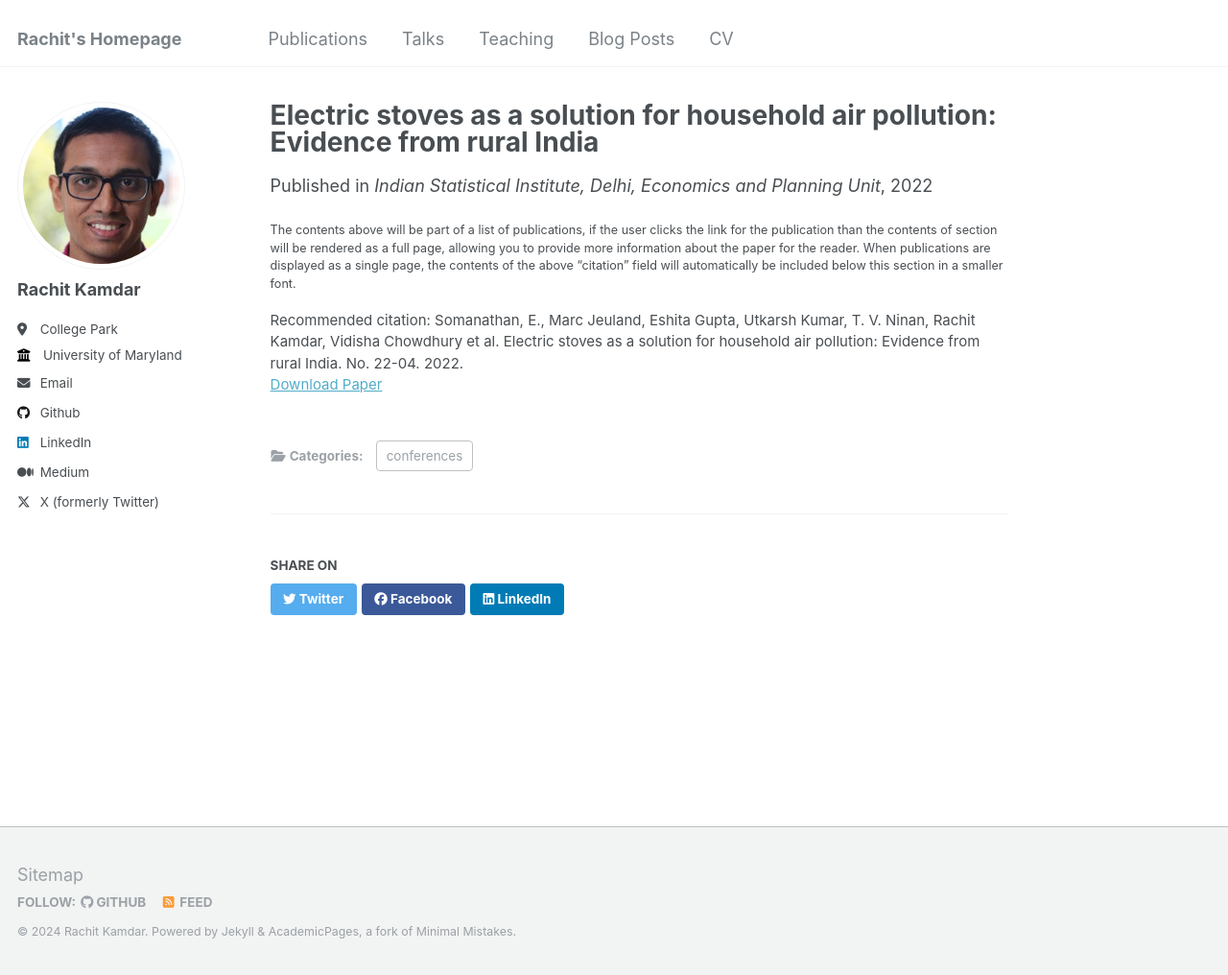
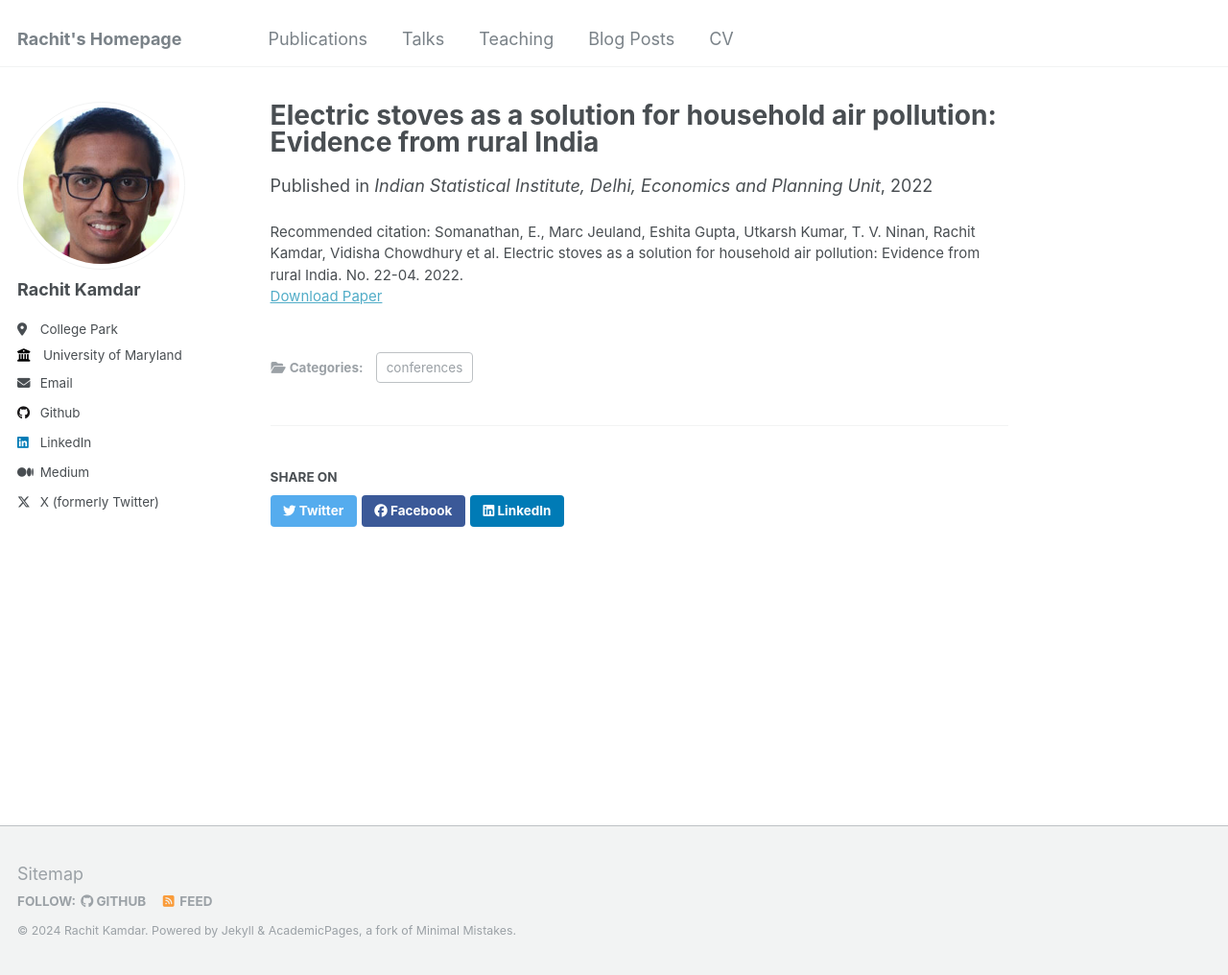
Before and after one commit to RachitKamdar/rachitkamdar.github.io, a Jekyll site: the page built from _publications/env_conference_paper.md, in a window 1280 px wide and 1016 px high. Shown: the whole window at 96% size. Built offline with Jekyll 4.4.1, drawn with Linux system fonts in a browser that asks for light colours.

Commit message:
Update env_conference_paper.md

```diff
--- a/_publications/env_conference_paper.md
+++ b/_publications/env_conference_paper.md
@@ -3,11 +3,9 @@ title: "Electric stoves as a solution for household air pollution: Evidence from
 collection: publications
 category: conferences
 permalink: /publication/env_conference_paper
-excerpt: 'This paper is about fixing template issue #693.'
+excerpt: 'We collected minute-by-minute data on electricity availability, electric induction stove use, and kitchen and outdoor particulate pollution in a sample of rural Indian households for one year. Using within household-month variation generated by unpredictable outages, we estimate the effects of electricity availability and electric induction stove use on kitchen PM2.5 concentration at each hour of the day. Electricity availability reduces kitchen PM2.5 by up to 50 μg/m3, which is between 10 and 20 percent of peak concentrations during cooking hours. Induction stove use instrumented by electricity availability reduces PM2.5 in kitchens by 200-450 μg/m3 during cooking hours'
 date: 2022-08-01
 venue: 'Indian Statistical Institute, Delhi, Economics and Planning Unit'
 paperurl: '[http://academicpages.github.io/files/stoves_paper.pdf](https://k-utkarsh.github.io/pdf/stoves_paper.pdf)'
 citation: 'Somanathan, E., Marc Jeuland, Eshita Gupta, Utkarsh Kumar, T. V. Ninan, Rachit Kamdar, Vidisha Chowdhury et al. Electric stoves as a solution for household air pollution: Evidence from rural India. No. 22-04. 2022.'
 ---
-
-The contents above will be part of a list of publications, if the user clicks the link for the publication than the contents of section will be rendered as a full page, allowing you to provide more information about the paper for the reader. When publications are displayed as a single page, the contents of the above "citation" field will automatically be included below this section in a smaller font.
```
